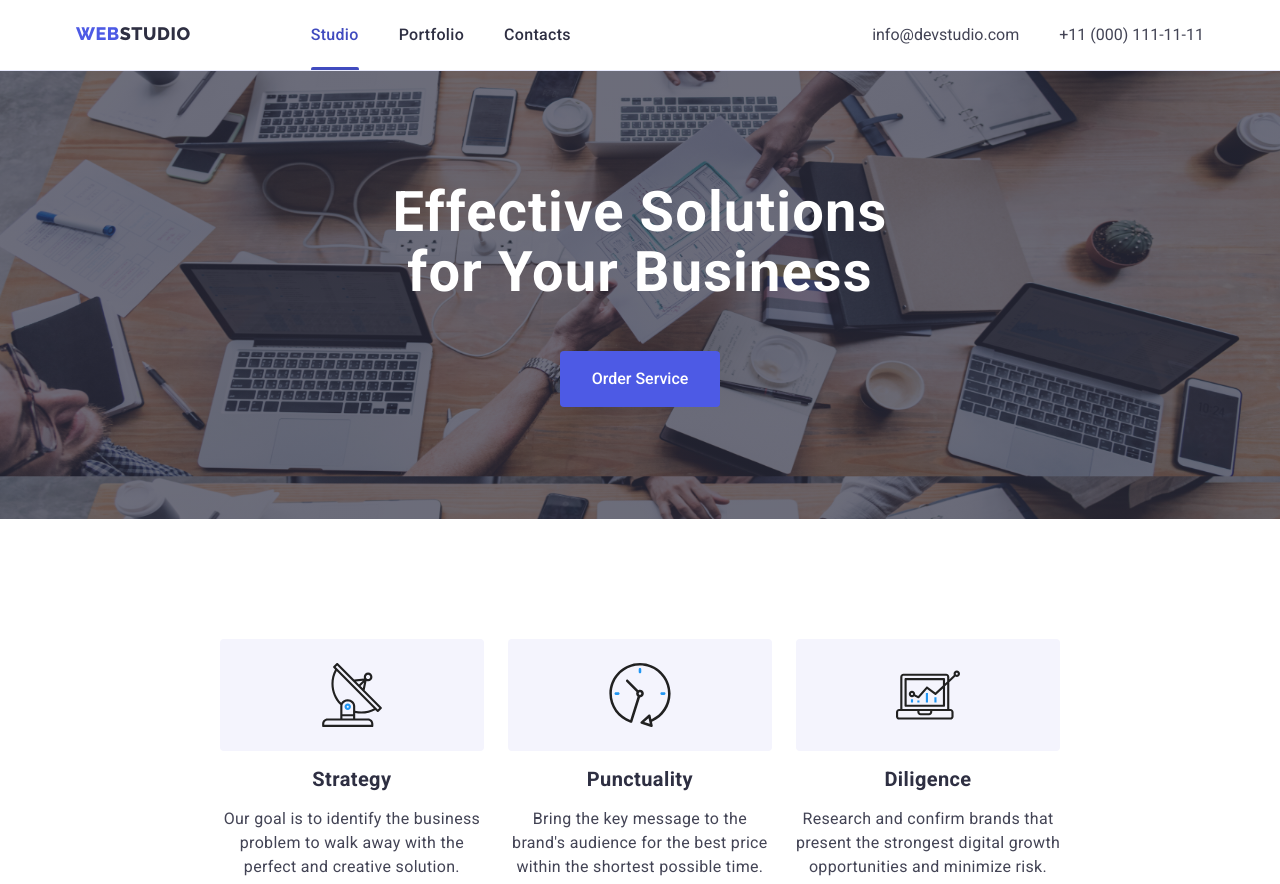
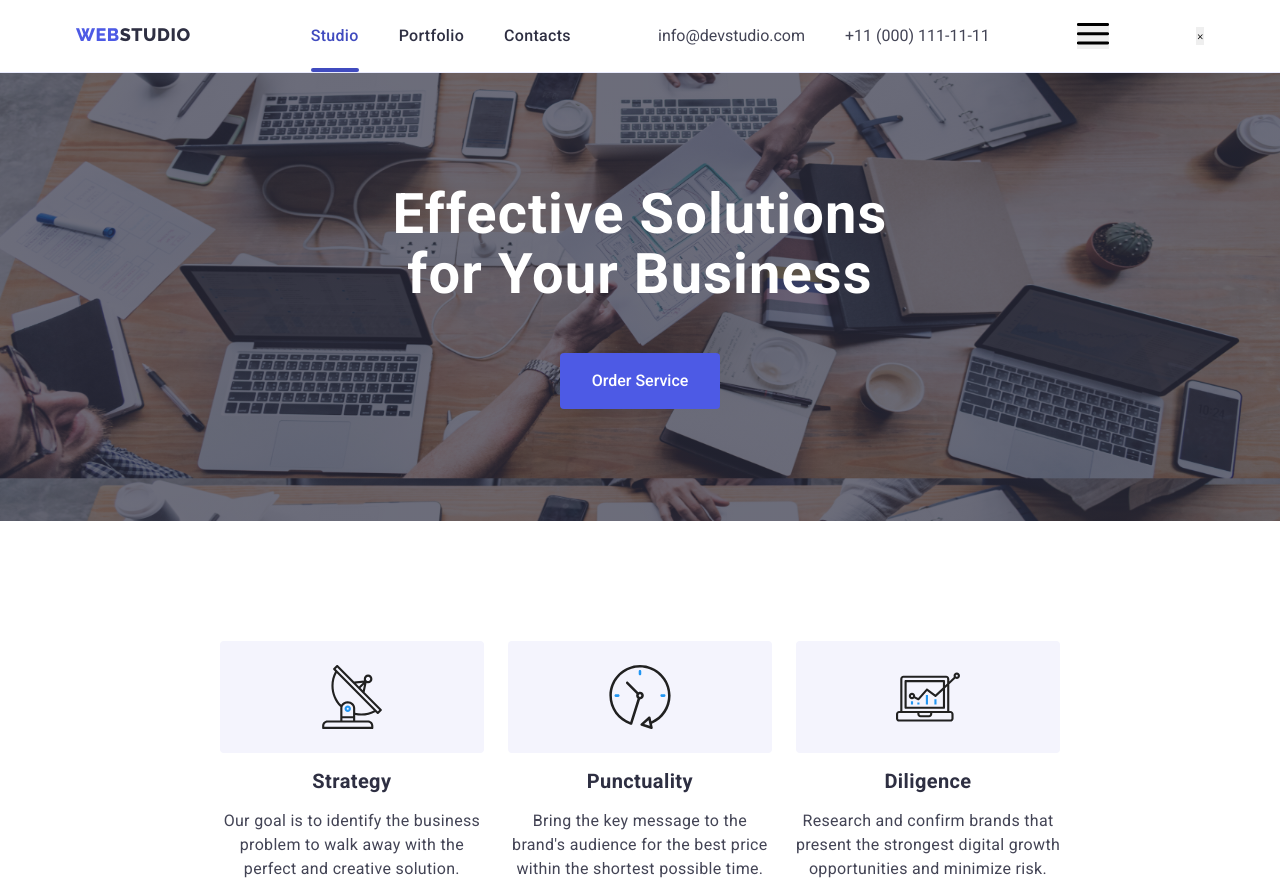
Before and after one commit to joepherdegz/goit-markup-hw-07, a plain HTML site: page index.html in a window 1280 px wide. Shown: the top 884 px of the page. Drawn offline with nearby package versions, Linux system fonts and the light colour scheme.

Commit message:
Update index.html

```diff
--- a/index.html
+++ b/index.html
@@ -43,8 +43,25 @@
                     </li>
                 </ul>
             </address>
+                <button class="menu-toggle js-open-menu" aria-expanded="false" aria-controls="mobile-menu">
+                <svg class="menu-icon" width="32" height="22">
+                    <use href="./images1/icons.svg#hamburger"></use>
+                </svg>
+                </button>
+                <div class="js-menu-container mobile-menu" id="mobile-menu">
+                    <div class="">
+                        <button class="js-close-menu" type="button">
+                            <svg class="js-menu-close" width="8" height="8">
+                                <use href="./images1/icons.svg#close"></use>
+
+                            </svg>
+                        </button>
+                    </div>
+                </div>
+
         </div>
     </header>
+
 
 
 
```
